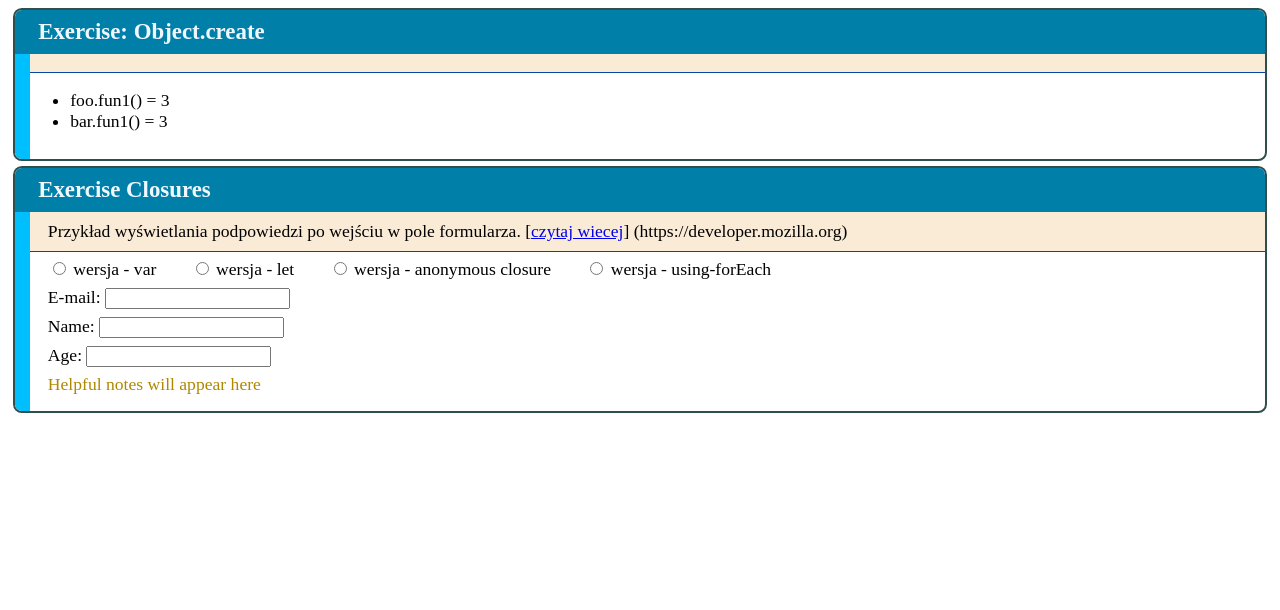
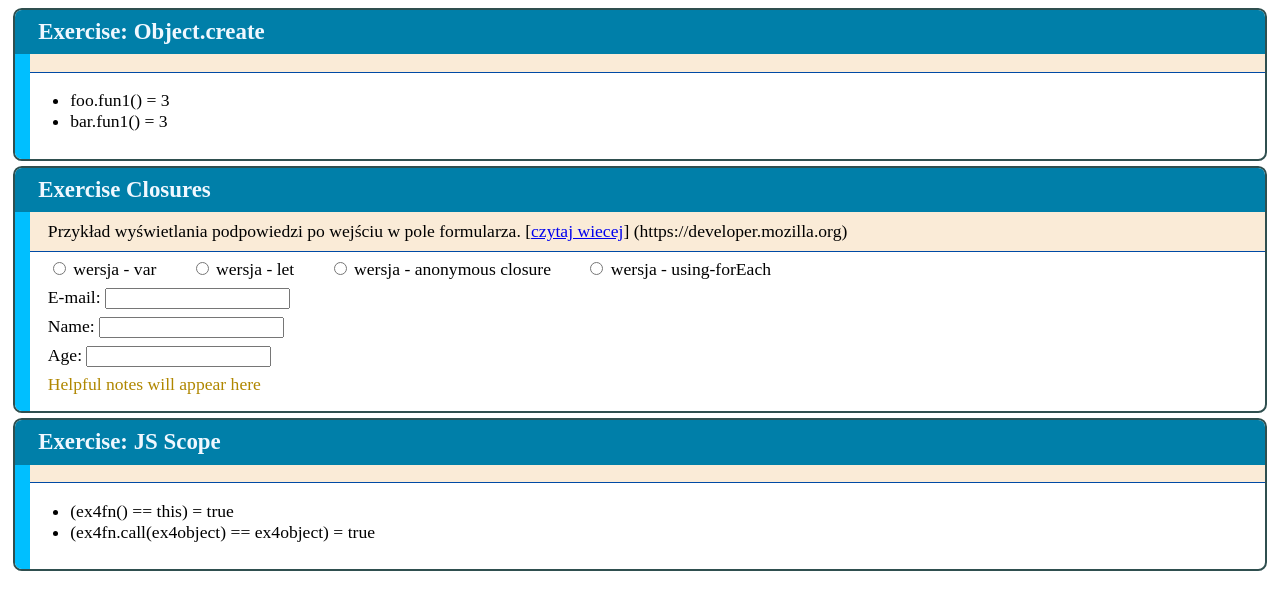
Before and after one commit to bogdanpolak/bsc-site, a Jekyll site: the page built from js-play/index.html, in a window 1280 px wide. Shown: the top 610 px of the page. Built offline with Jekyll 4.4.1, drawn with Linux system fonts in a browser that asks for light colours.

Commit message:
Dodano ex4 Scope

```diff
--- a/js-play/index.html
+++ b/js-play/index.html
@@ -39,6 +39,16 @@ title: playground one
 			<p>Age: <input type="text" id="age" name="age"></p>
 			<p id="help" style="color:rgb(176, 135, 0)">Helpful notes will appear here</p>
 		</form>
+	</div>
+</div>
+
+<div class="example" id="example-scope">
+	<div>
+		<h1>Exercise: JS Scope</h1>
+	</div>
+	<div class="example-content">
+		<p class="reference"></p>
+		<ul class="out"></ul>
 	</div>
 </div>
 
@@ -217,11 +227,33 @@ var exercise3 = {
 	}
 };
 
+ex4object = {};
+ex4fn = function(){
+	return this;
+};
+
+ex4scope = {
+	init: function (contenerId) {
+		var ex1div = document.getElementById(contenerId);
+		this.out = ex1div.getElementsByTagName('ul').item(0);
+	},
+	log: function (info, value) {
+		var li=document.createElement('li');
+		this.out.appendChild(li);
+		li.innerHTML = info+' = '+value;
+	},
+	run: function() {
+		this.init('example-scope');
+		this.log ( "(ex4fn() == this) ", ex4fn() == window );
+		this.log( "(ex4fn.call(ex4object) == ex4object) ", ex4fn.call(ex4object) == ex4object );
+	}
+};
 
 (function(){
 	exercise1.run();
 	exercise2.run();
 	exercise3.init();
+	ex4scope.run();
 })();
 
 </script>
```
